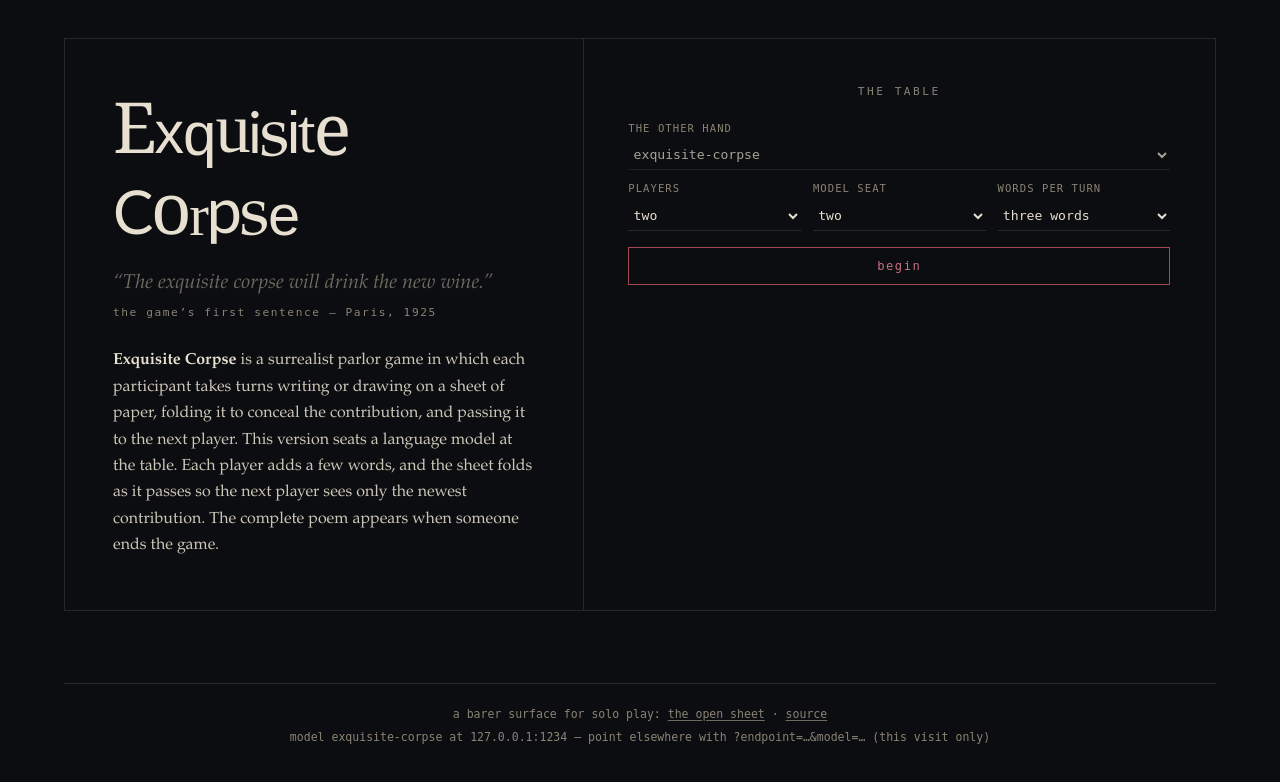
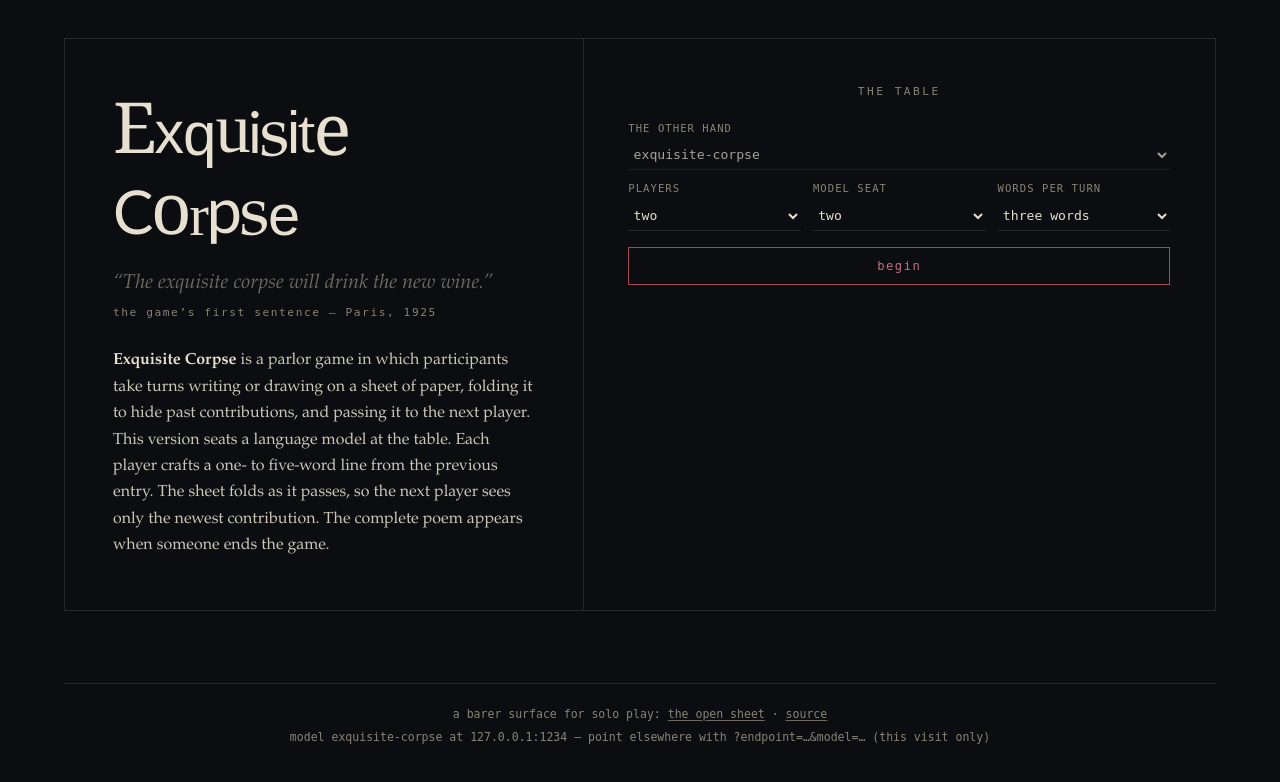
Before and after one commit to milwrite/cadavre-exquis, a plain HTML site: page index.html in a window 1280 px wide. Drawn offline with Linux system fonts and the light colour scheme; a script that the page names is missing.

Commit message:
update exquisite corpse game copy

```diff
--- a/index.html
+++ b/index.html
@@ -634,7 +634,7 @@
         </header>
 
         <section class="prose" aria-label="about the game">
-          <p><strong>Exquisite Corpse</strong> is a surrealist parlor game in which each participant takes turns writing or drawing on a sheet of paper, folding it to conceal the contribution, and passing it to the next player. This version seats a language model at the table. Each player adds a few words, and the sheet folds as it passes so the next player sees only the newest contribution. The complete poem appears when someone ends the game.</p>
+          <p><strong>Exquisite Corpse</strong> is a parlor game in which participants take turns writing or drawing on a sheet of paper, folding it to hide past contributions, and passing it to the next player. This version seats a language model at the table. Each player crafts a one- to five-word line from the previous entry. The sheet folds as it passes, so the next player sees only the newest contribution. The complete poem appears when someone ends the game.</p>
         </section>
       </div>
 
```
